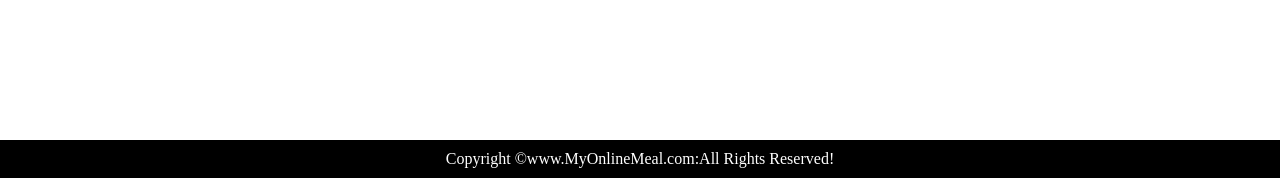
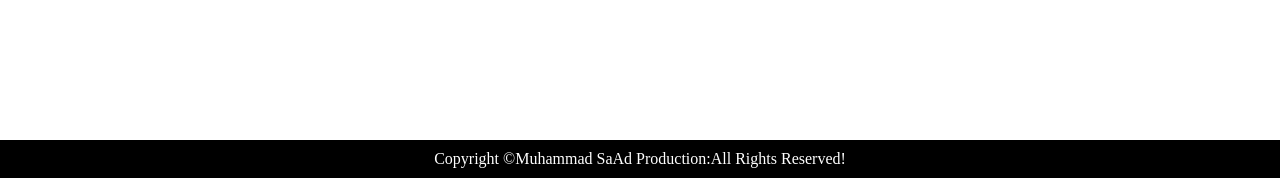
Before and after one commit to muhammadsaad91/Responsive-web, a plain HTML site: page index.html in a window 1280 px wide. Shown: the part 1887-2065 px from the top of the page. Drawn offline with Linux system fonts and the light colour scheme.

Commit message:
Update index.html

```diff
--- a/index.html
+++ b/index.html
@@ -88,7 +88,7 @@
         </div>
     </section>
     <footter ">
-        <div class="foot ">Copyright &copy;www.MyOnlineMeal.com:All Rights Reserved! </div></footter>
+        <div class="foot ">Copyright &copy;Muhammad SaAd Production:All Rights Reserved! </div></footter>
 </body>
 
 </html>
```
